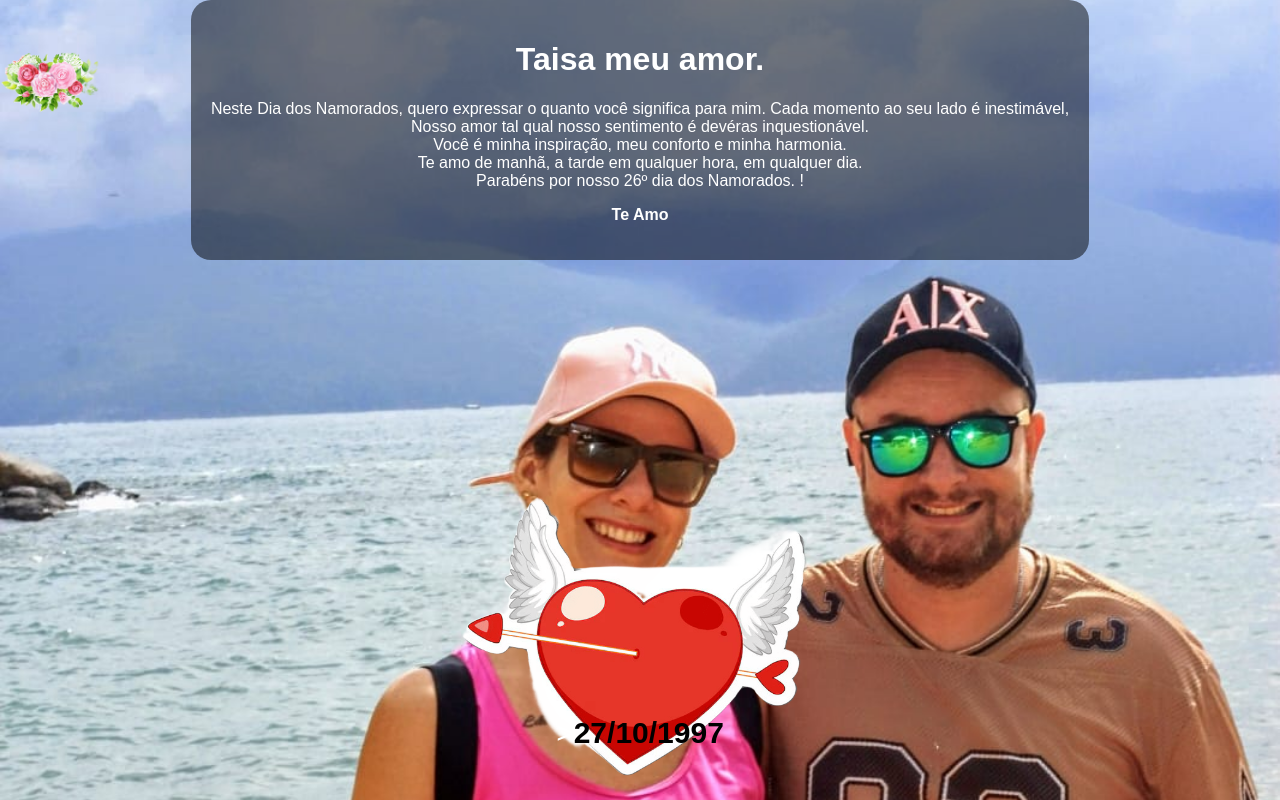
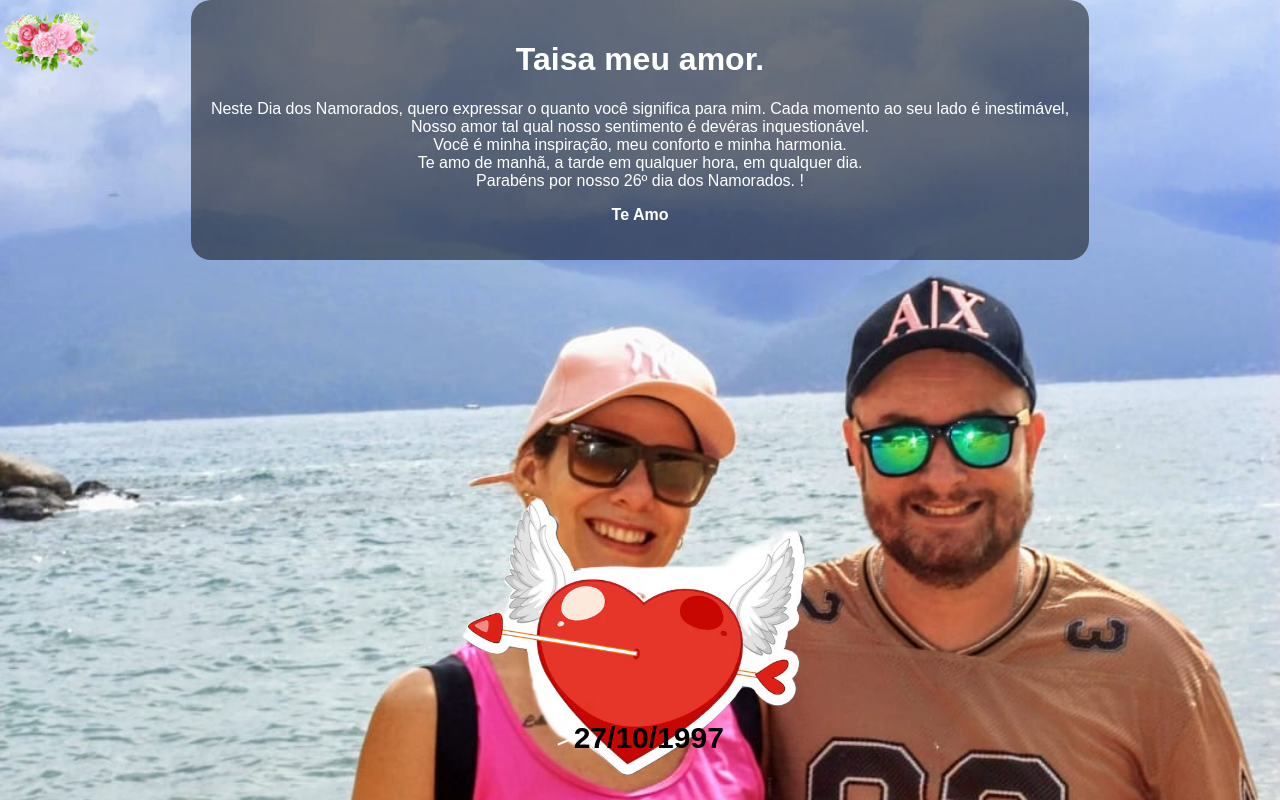
Before and after one commit to luiz1677/dia-dos-namorados-taisa, a plain HTML site: page index.html in a window 1280 px wide. Drawn offline with Linux system fonts and the light colour scheme.

Commit message:
Update index.html

```diff
--- a/index.html
+++ b/index.html
@@ -33,7 +33,7 @@
         .roses {
             position: absolute;
             width: 100px;
-            top: 10%;
+            top: 5%;
             transform: translateY(-50%);
         }
         .roses.left {
@@ -51,7 +51,7 @@
         }
         .footer {
             position: absolute;
-            bottom: 20px;
+            bottom: 15px;
             width: 100%;
             text-align: center;
             font-size: 30px;
```
